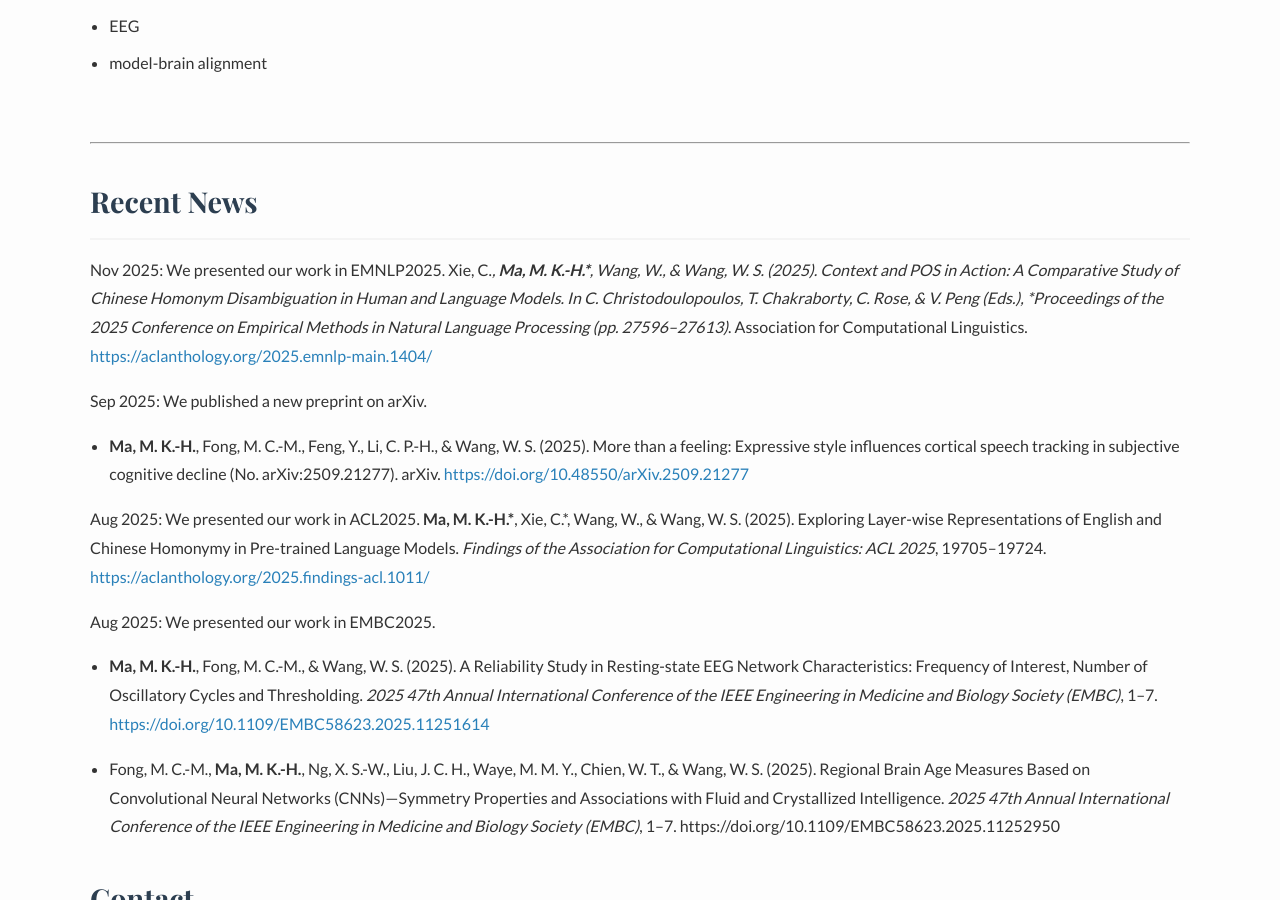
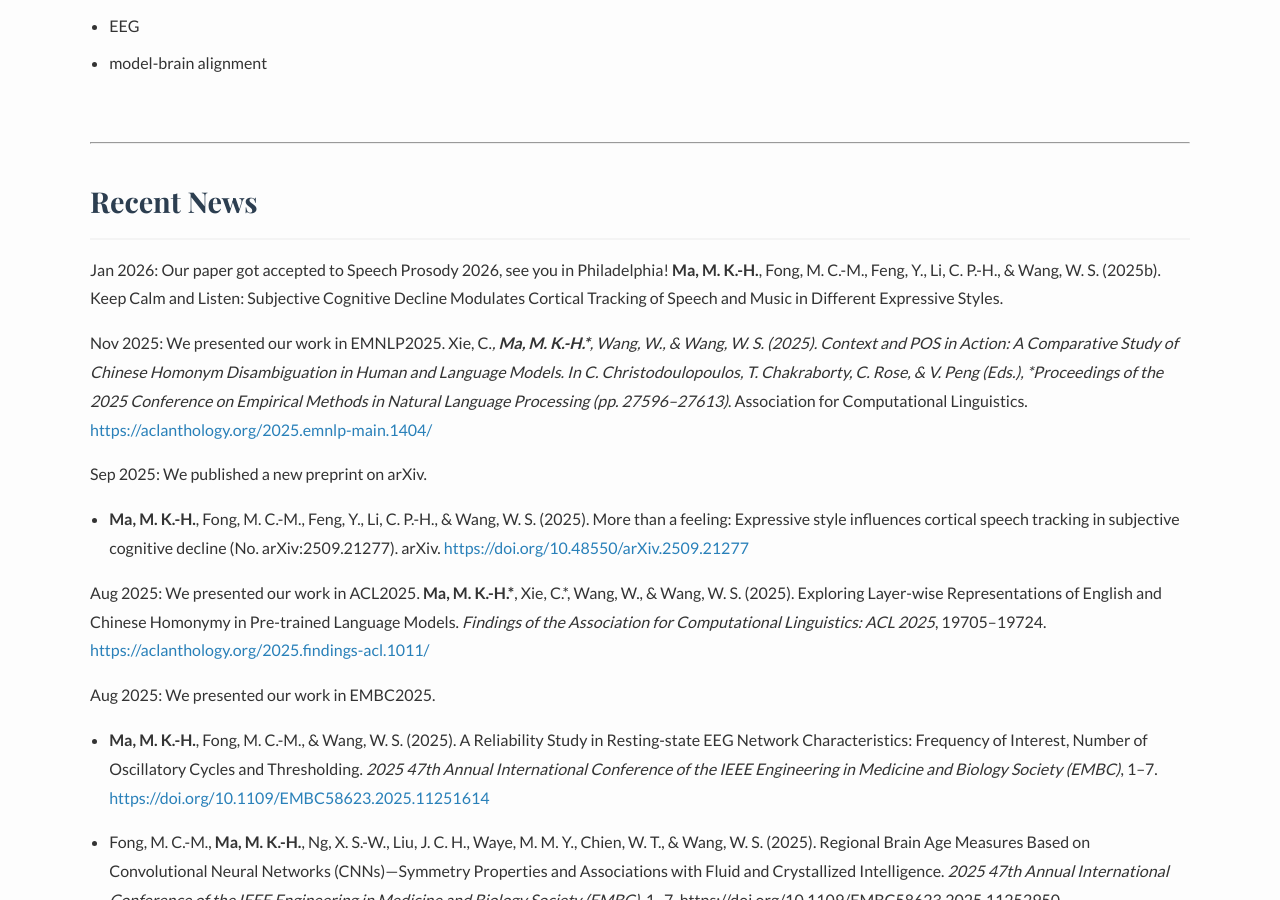
Before and after one commit to neurothew/neurothew.github.io, a Jekyll site: the page built from index.md, in a window 1280 px wide and 900 px high, scrolled down 1195 px. Built offline with Jekyll 4.4.1, drawn with Linux system fonts in a browser that asks for light colours.

Commit message:
Update index.md

```diff
--- a/index.md
+++ b/index.md
@@ -83,6 +83,8 @@ In my spare time, I enjoy strolling, hiking and <a href="gallery">taking photos<
 
 ## Recent News
 
+Jan 2026: Our paper got accepted to Speech Prosody 2026, see you in Philadelphia! __Ma, M. K.-H.__, Fong, M. C.-M., Feng, Y., Li, C. P.-H., & Wang, W. S. (2025b). Keep Calm and Listen: Subjective Cognitive Decline Modulates Cortical Tracking of Speech and Music in Different Expressive Styles.
+
 Nov 2025: We presented our work in EMNLP2025. Xie, C.*, __Ma, M. K.-H.\*__, Wang, W., & Wang, W. S. (2025). Context and POS in Action: A Comparative Study of Chinese Homonym Disambiguation in Human and Language Models. In C. Christodoulopoulos, T. Chakraborty, C. Rose, & V. Peng (Eds.), *Proceedings of the 2025 Conference on Empirical Methods in Natural Language Processing (pp. 27596–27613)*. Association for Computational Linguistics. [https://aclanthology.org/2025.emnlp-main.1404/](https://aclanthology.org/2025.emnlp-main.1404/)
 
 Sep 2025: We published a new preprint on arXiv.
```
